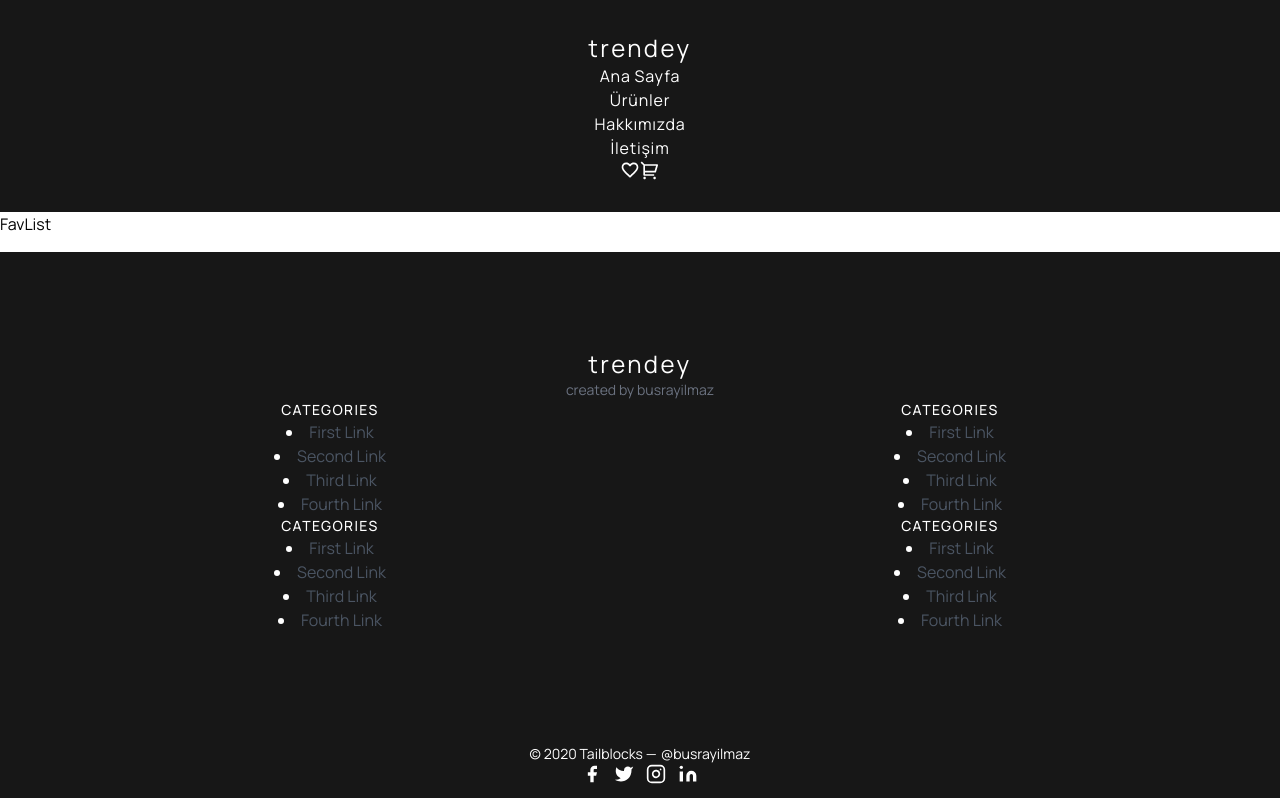
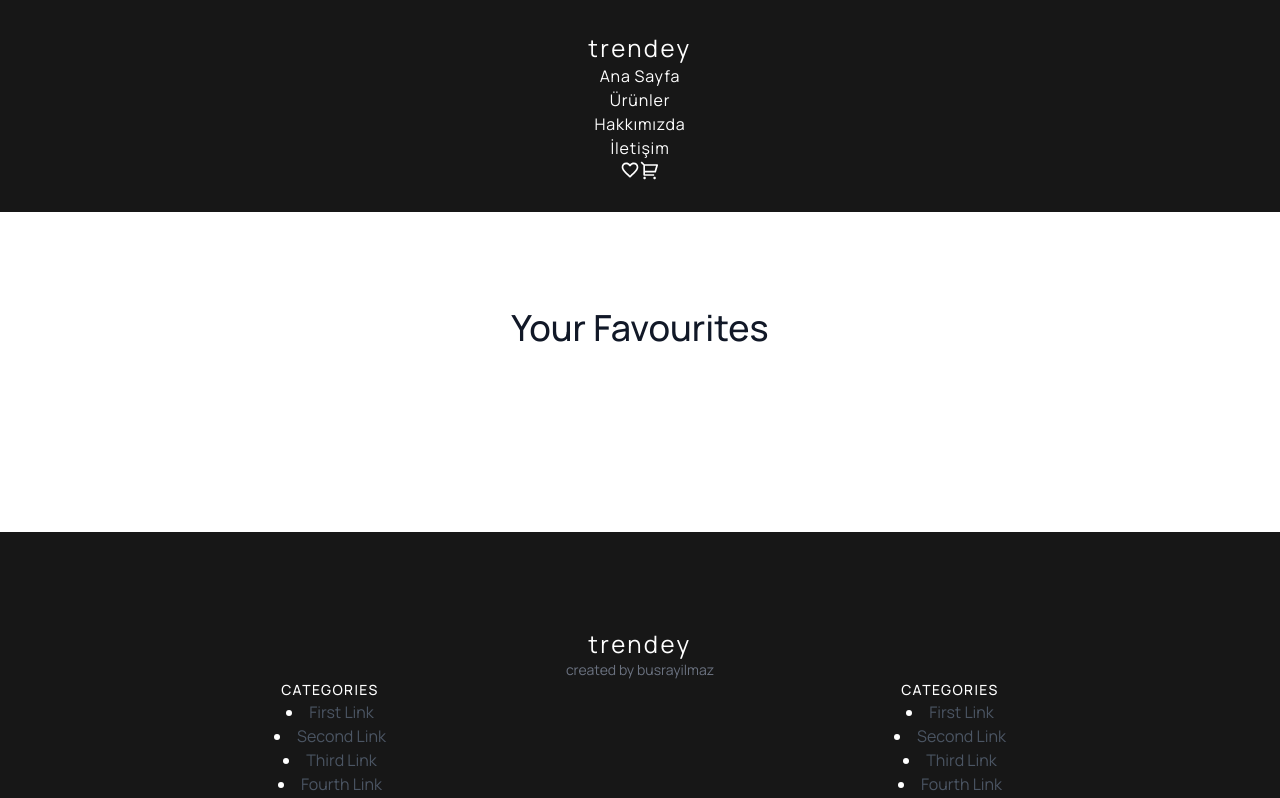
Before and after one commit to yilmaz-busra/store-next, a Next.js app: page /favlist in a window 1280 px wide. Shown: the top 798 px of the page. Built offline with nearby package versions, Linux system fonts and the light colour scheme.

Commit message:
FavPage created & favContext imple.

```diff
--- a/src/app/favlist/page.js
+++ b/src/app/favlist/page.js
@@ -1,7 +1,27 @@
+"use client";
 import React from "react";
-
+import ProductAllCard from "@/Components/ProductAllCard";
+import { useFav } from "@/context/favContext";
 function FavList() {
-  return <div>FavList</div>;
+  const { fav, removeFav } = useFav();
+  return (
+    <div>
+      <section className="text-gray-600 body-font">
+        <div className="container px-5 py-24 mx-auto">
+          <div className="flex flex-col text-center w-full mb-20">
+            <h1 className="sm:text-4xl text-3xl font-medium title-font mb-2 text-gray-900">
+              Your Favourites
+            </h1>
+          </div>
+          <div className=" w-full flex flex-wrap mx-auto justify-center items-center">
+            {fav.map((item) => (
+              <ProductAllCard item={item} key={item.id} isFav={true} />
+            ))}
+          </div>
+        </div>
+      </section>
+    </div>
+  );
 }
 
 export default FavList;
```
